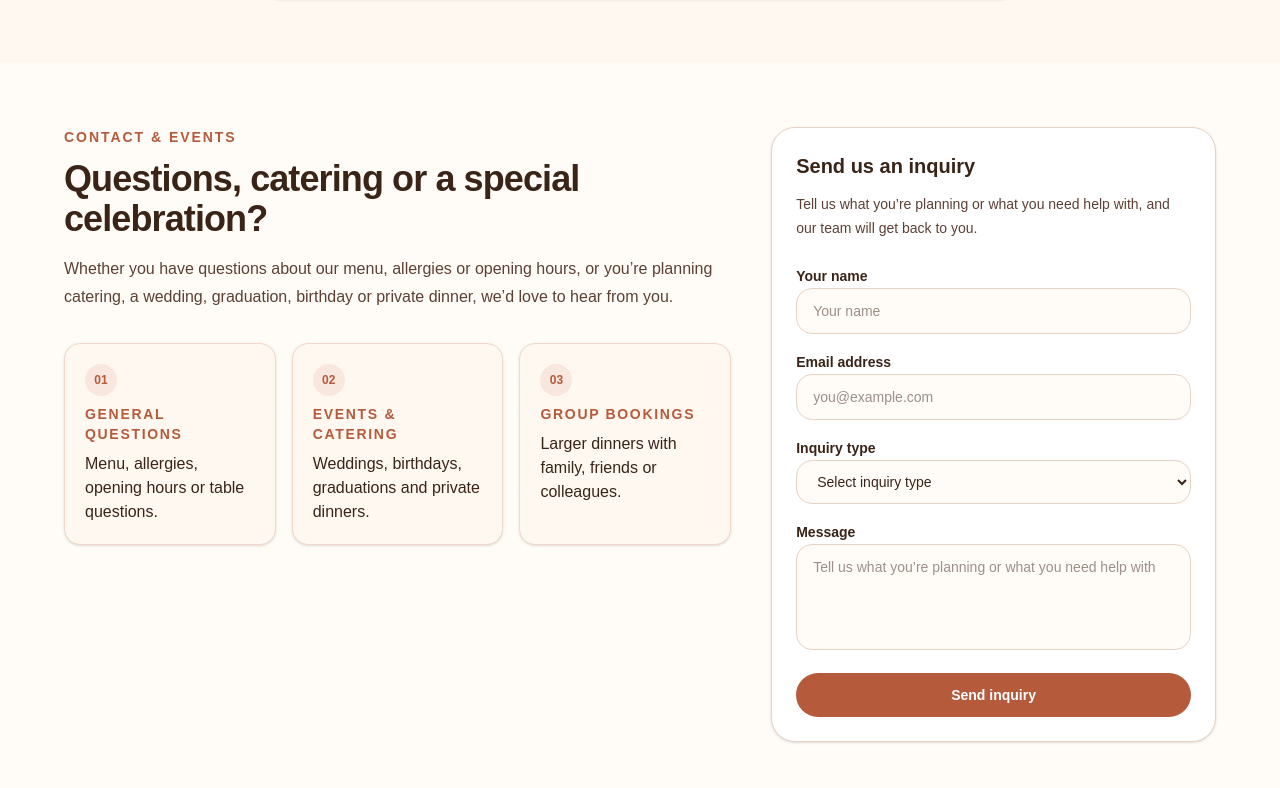
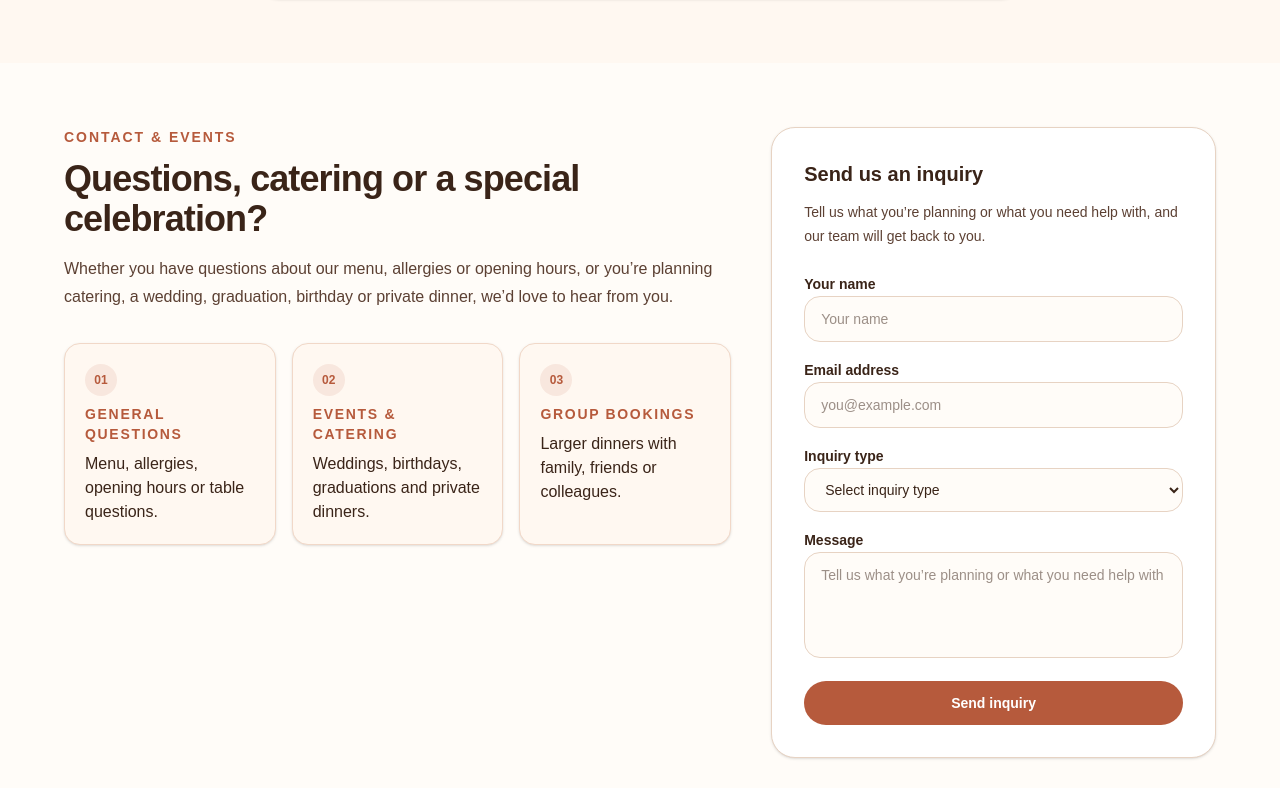
Before and after one commit to Brianosumba/restaurant-booking-app, a Next.js app: page / in a window 1280 px wide. Shown: the part 2992-3780 px from the top of the page. Built offline with nearby package versions, Linux system fonts and the light colour scheme.

Commit message:
style: polish contact section

```diff
--- a/src/app/components/ContactSection.tsx
+++ b/src/app/components/ContactSection.tsx
@@ -63,7 +63,7 @@ export default function ContactSection() {
             <p className="text-sm font-semibold tracking-[0.14em] uppercase text-[#B65A3C]">
               Contact & Events
             </p>
-            <h2 className="mt-3 text-3xl sm:text-4xl font-bold tracking-tight text-[#3A2418]">
+            <h2 className="mt-3 text-3xl font-bold tracking-tight text-[#3A2418] sm:text-4xl">
               Questions, catering or a special celebration?
             </h2>
             <p className="mt-4 text-base leading-7 text-[#5C4033]">
@@ -74,7 +74,7 @@ export default function ContactSection() {
             <ul className="mt-8 grid gap-4 sm:grid-cols-3">
               {contactInquiryCards.map((card) => (
                 <li
-                  className="rounded-2xl border border-[#F1D8C8] bg-[#FFF8F1] p-5 text-[#3A2418] flex flex-col gap-2 shadow-sm"
+                  className="flex flex-col gap-2 rounded-2xl border border-[#F1D8C8] bg-[#FFF8F1] p-5 text-[#3A2418] shadow-sm"
                   key={card.number}
                 >
                   <span className="inline-flex h-8 w-8 items-center justify-center rounded-full bg-[#B65A3C]/10 text-xs font-bold text-[#B65A3C]">
@@ -91,7 +91,7 @@ export default function ContactSection() {
             </ul>
           </div>
 
-          <div className="relative rounded-3xl border border-[#E7D3C3] bg-white p-6 shadow-sm">
+          <div className="relative rounded-3xl border border-[#E7D3C3] bg-white p-6 shadow-sm sm:p-8">
             <h3 className="text-xl font-bold text-[#3A2418]">
               Send us an inquiry
             </h3>
@@ -178,7 +178,7 @@ export default function ContactSection() {
               </div>
               <button
                 type="submit"
-                className="w-full rounded-full bg-[#B65A3C] px-6 py-3 text-sm font-semibold text-white transition hover:bg-[#9F4A31] focus:outline-none focus:ring-2 focus:ring-[#B65A3C]/30 focus:ring-offset-2"
+                className="w-full rounded-full bg-[#B65A3C] px-6 py-3 text-sm font-semibold text-white transition hover:bg-[#9F4A31] focus:outline-none focus:ring-2 focus:ring-[#B65A3C]/30 focus:ring-offset-2 focus:ring-offset-white"
               >
                 Send inquiry
               </button>
```
